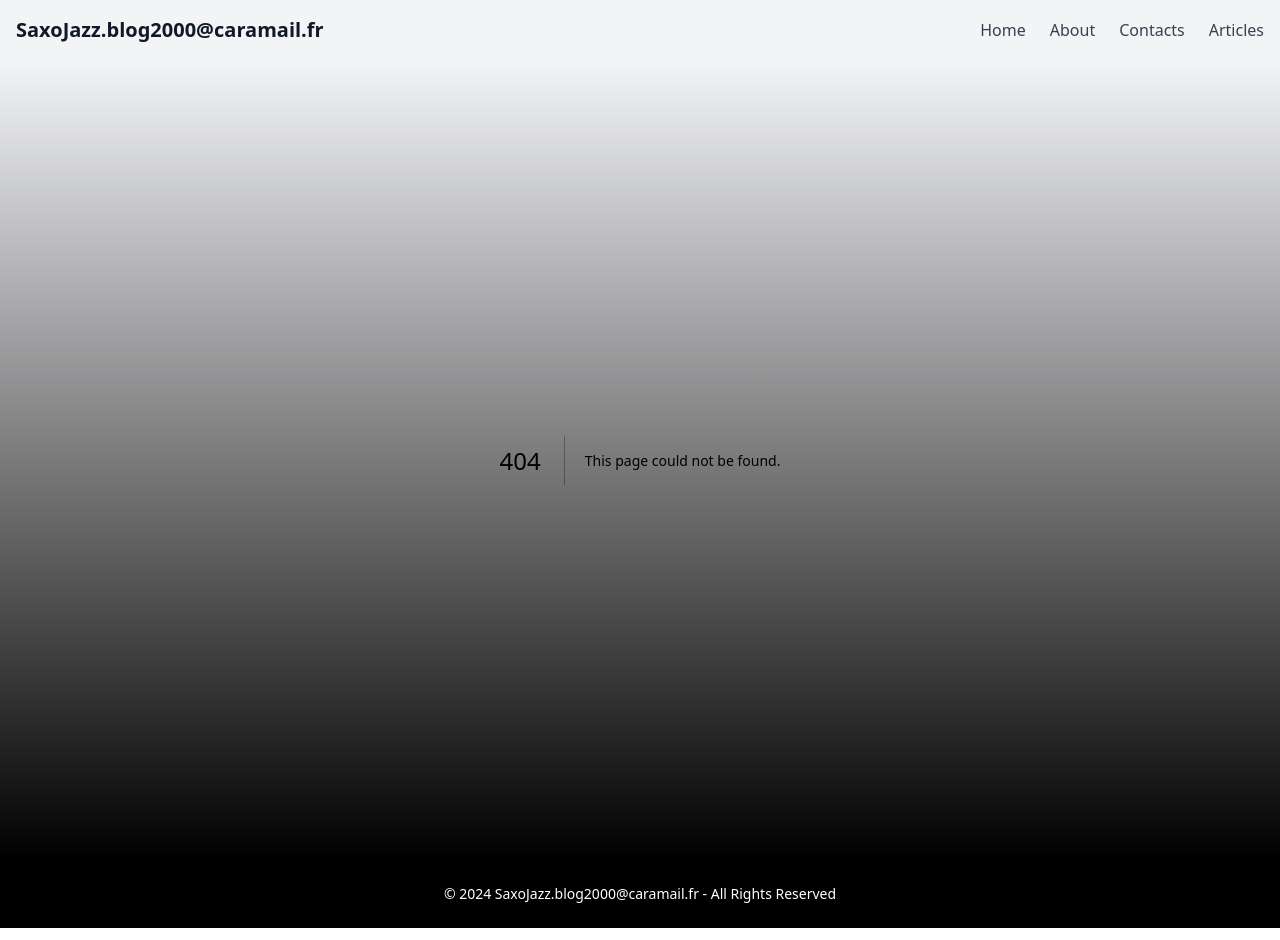
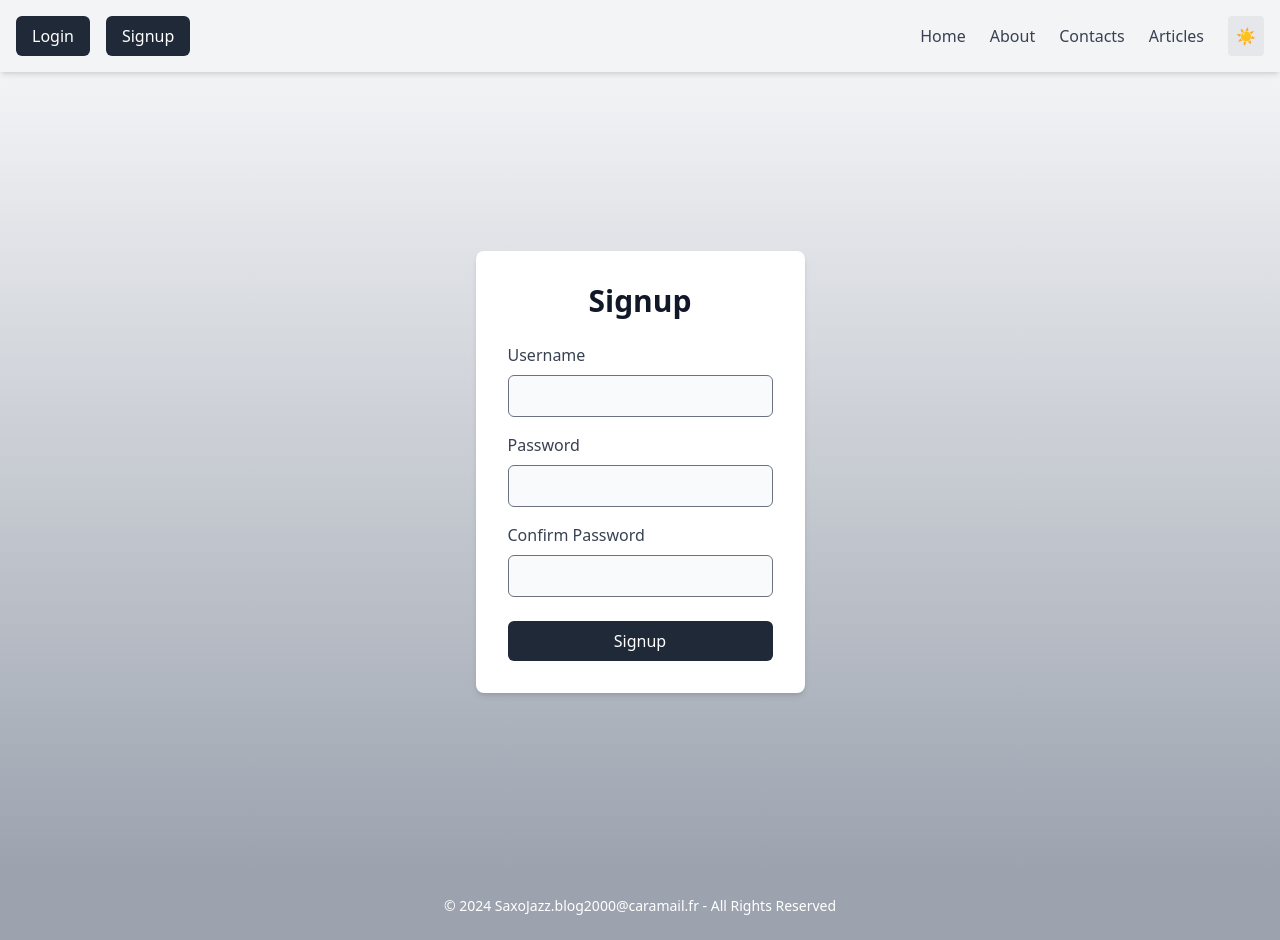
Before and after one commit to JulesDias/fall2024-webtech-202, a Next.js app in the folder client/: page /login_controlled in a window 1280 px wide. Before the commit this address had no page. Built offline with nearby package versions, Linux system fonts and the light colour scheme; what tailwindcss-font-inter would draw is missing.

Commit message:
wip : Added features
added :
 - Login page
 - sign up page
 - _app
- UserContext
 - dark mode
- general design rework

```diff
--- a/client/package.json
+++ b/client/package.json
@@ -8,6 +8,7 @@
     "@tailwindcss/forms": "^0.5.9",
     "@tailwindcss/typography": "^0.5.15",
     "next": "^15.0.2",
+    "next-themes": "^0.4.3",
     "react": "^18.3.1",
     "react-dom": "^18.3.1",
     "tailwindcss-font-inter": "^3.1.0"
--- a/client/src/app/about/page.js
+++ b/client/src/app/about/page.js
@@ -8,7 +8,7 @@ export default function About() {
           <h1 className="wt-title-better">
             Here's What We're About
           </h1>
-          <p className="mb-8 text-lg text-gray-200 font-roboto">
+          <p className="mb-8 text-lg text-gray-900 font-roboto dark:text-gray-200">
             Lorem ipsum dolor sit amet, consectetur adipiscing elit. Sed do eiusmod tempor incididunt ut labore et dolore magna aliqua. Ut enim ad minim veniam, quis nostrud exercitation ullamco laboris nisi ut aliquip ex ea commodo consequat.
           </p>
         </div>
--- a/client/src/app/contacts/page.js
+++ b/client/src/app/contacts/page.js
@@ -9,7 +9,7 @@ export default function Contacts() {
           <h1 className="wt-title-better">
             Contact Us!
           </h1>
-          <p className="text-lg text-gray-600 mb-8 font-roboto">
+          <p className="text-lg text-gray-900 mb-8 font-roboto dark:text-gray-200">
             We would love to hear from you! Please reach out with any questions, comments, or feedback you may have.
           </p>
           <form className="flex flex-col space-y-4">
--- a/client/src/app/layout.js
+++ b/client/src/app/layout.js
@@ -1,19 +1,28 @@
+"use client"; //indique que ce fichier est un composant client
+
 import '../styles/globals.css'; // Import the global Tailwind CSS styles
 import Header from '../components/Header';
 import Footer from '../components/Footer';
+import { useState } from 'react';
 
 
 
 export default function RootLayout({ children }) {
+  const [isDarkMode, setIsDarkMode] = useState(false);
+
+  const toggleDarkMode = () => setIsDarkMode(!isDarkMode);
+
   return (
-      <html lang="en">
+    <html lang="en" className={isDarkMode ? 'dark' : ''}>
       <body>
         <div className="flex flex-col min-h-screen">
-      <Header />
-      <main className="flex items-center justify-center h-screen bg-gradient-to-b from-gray-100 to-black">{children}</main>
+          <Header isDarkMode={isDarkMode} toggleDarkMode={toggleDarkMode} />
+          <main className="flex items-center justify-center h-screen bg-gradient-to-b from-gray-100 to-gray-400 dark:from-gray-900 dark:to-gray-700">
+            {children}
+          </main>
           <Footer />
         </div>
       </body>
     </html>
-    )
+  );
 }
--- /dev/null
+++ b/client/src/app/login_controlled/page.js
@@ -0,0 +1,98 @@
+"use client";
+import { useState } from "react";
+
+export default function ControlledSignupPage() {
+  const [formData, setFormData] = useState({
+    username: "",
+    password: "",
+    confirmPassword: ""
+  });
+
+  const [passwordMatch, setPasswordMatch] = useState(true);
+
+  // Update formData state when input values change
+  const handleChange = (event) => {
+    const { name, value } = event.target;
+    setFormData({ ...formData, [name]: value });
+
+    // Check if passwords match when either password or confirmPassword changes
+    if (name === "password" || name === "confirmPassword") {
+      setPasswordMatch(formData.password === value || name === "password" ? value === formData.confirmPassword : true);
+    }
+  };
+
+  // Handle form submission
+  const handleSubmit = (event) => {
+    event.preventDefault();
+    if (formData.password !== formData.confirmPassword) {
+      setPasswordMatch(false);
+      return;
+    }
+    console.log("Submitted Data:", formData);
+  };
+
+  return (
+    <div className="flex items-center justify-center min-h-screen bg-gradient-to-b from-gray-100 to-gray-400 dark:from-gray-900 dark:to-gray-700">
+      <div className="w-full max-w-md p-8 bg-white rounded-lg shadow-md dark:bg-gray-800">
+        <h2 className="text-3xl font-bold text-center mb-6 text-gray-900 dark:text-white">
+          Signup
+        </h2>
+        <form onSubmit={handleSubmit}>
+          <div className="mb-4">
+            <label htmlFor="username" className="block text-gray-700 dark:text-gray-300 font-medium mb-2">
+              Username
+            </label>
+            <input
+              type="text"
+              name="username"
+              id="username"
+              value={formData.username}
+              onChange={handleChange}
+              className="w-full px-4 py-2 border rounded-md bg-gray-50 text-gray-900 dark:bg-gray-700 dark:text-gray-100 focus:outline-none focus:ring-2 focus:ring-blue-500"
+              required
+            />
+          </div>
+          <div className="mb-4">
+            <label htmlFor="password" className="block text-gray-700 dark:text-gray-300 font-medium mb-2">
+              Password
+            </label>
+            <input
+              type="password"
+              name="password"
+              id="password"
+              value={formData.password}
+              onChange={handleChange}
+              className="w-full px-4 py-2 border rounded-md bg-gray-50 text-gray-900 dark:bg-gray-700 dark:text-gray-100 focus:outline-none focus:ring-2 focus:ring-blue-500"
+              required
+            />
+          </div>
+          <div className="mb-6">
+            <label htmlFor="confirmPassword" className="block text-gray-700 dark:text-gray-300 font-medium mb-2">
+              Confirm Password
+            </label>
+            <input
+              type="password"
+              name="confirmPassword"
+              id="confirmPassword"
+              value={formData.confirmPassword}
+              onChange={handleChange}
+              className="w-full px-4 py-2 border rounded-md bg-gray-50 text-gray-900 dark:bg-gray-700 dark:text-gray-100 focus:outline-none focus:ring-2 focus:ring-blue-500"
+              required
+            />
+            {!passwordMatch && (
+              <p className="text-red-500 text-sm mt-2">
+                Passwords do not match
+              </p>
+            )}
+          </div>
+          <button
+            type="submit"
+            className="w-full py-2 text-white bg-gray-800 rounded-md transition hover:bg-gray-700 dark:bg-gray-600 focus:outline-none focus:ring-2 focus:ring-gray-500 focus:ring-offset-2"
+          >
+            Signup
+          </button>
+        </form>
+      </div>
+    </div>
+  );
+}
--- /dev/null
+++ b/client/src/app/login_native/page.js
@@ -0,0 +1,69 @@
+"use client";
+import { useState } from "react";
+
+export default function LoginPage() {
+  const [formData, setFormData] = useState(null);
+
+  const handleSubmit = (event) => {
+    event.preventDefault();
+    const form = event.target;
+    const data = new FormData(form);
+    const username = data.get("username");
+    const password = data.get("password");
+
+    console.log("Username:", username);
+    console.log("Password:", password);
+
+    setFormData({ username, password });
+  };
+
+  return (
+    <div className="flex items-center justify-center min-h-screen bg-gradient-to-b from-gray-100 to-gray-400 dark:from-gray-900 dark:to-gray-700">
+      <div className="w-full max-w-md p-8 bg-white rounded-lg shadow-md dark:bg-gray-800">
+        <h2 className="text-3xl font-bold text-center mb-6 text-gray-900 dark:text-white">
+          Login
+        </h2>
+        <form onSubmit={handleSubmit}>
+          <div className="mb-4">
+            <label htmlFor="username" className="block text-gray-700 dark:text-gray-300 font-medium mb-2">
+              Username
+            </label>
+            <input
+              type="text"
+              name="username"
+              id="username"
+              className="w-full px-4 py-2 border rounded-md bg-gray-50 text-gray-900 dark:bg-gray-700 dark:text-gray-100 focus:outline-none focus:ring-2 focus:ring-blue-500"
+              required
+            />
+          </div>
+          <div className="mb-6">
+            <label htmlFor="password" className="block text-gray-700 dark:text-gray-300 font-medium mb-2">
+              Password
+            </label>
+            <input
+              type="password"
+              name="password"
+              id="password"
+              className="w-full px-4 py-2 border rounded-md bg-gray-50 text-gray-900 dark:bg-gray-700 dark:text-gray-100 focus:outline-none focus:ring-2 focus:ring-blue-500"
+              required
+            />
+          </div>
+          <button
+            type="submit"
+            className="w-full py-2 text-white bg-gray-800 rounded-md transition hover:bg-gray-700 dark:bg-gray-600 focus:outline-none focus:ring-2 focus:ring-gray-500 focus:ring-offset-2"
+          >
+            Login
+          </button>
+        </form>
+
+        {formData && (
+          <div className="mt-4 p-4 bg-gray-100 dark:bg-gray-700 rounded-md">
+            <p className="text-gray-900 dark:text-gray-300 font-medium">Submitted Data:</p>
+            <p className="text-gray-700 dark:text-gray-400">Username: {formData.username}</p>
+            <p className="text-gray-700 dark:text-gray-400">Password: {formData.password}</p>
+          </div>
+        )}
+      </div>
+    </div>
+  );
+}
--- a/client/src/components/Footer.js
+++ b/client/src/components/Footer.js
@@ -1,6 +1,6 @@
 export default function Footer() {
   return (
-    <footer className="p-6 text-center text-white bg-black">
+    <footer className="p-6 text-center bg-gray-400 text-white dark:bg-gray-700 dark:text-gray-400">
       <p className="text-sm">© 2024 SaxoJazz.blog2000@caramail.fr - All Rights Reserved</p>
     </footer>
   );
--- a/client/src/components/Header.js
+++ b/client/src/components/Header.js
@@ -1,23 +1,38 @@
+"use client"; // Indique que ce fichier est un composant client
+
 import Link from 'next/link';
 
-export default function Header() {
+export default function Header({ isDarkMode, toggleDarkMode }) {
   return (
-    <header className="bg-gray-100 shadow-md">
+    <header className="sticky top-0 z-10 bg-gray-100 shadow-md dark:bg-gray-800">
       <nav className="container flex items-center justify-between p-4 mx-auto">
-        <div className="text-xl font-semibold text-gray-900">SaxoJazz.blog2000@caramail.fr</div>
-        <div className="space-x-6">
-          <Link href="/" className="text-gray-700 transition hover:text-black">
+       {/* Login Button */}
+       <div className="flex space-x-4">
+          <Link href="/login_native" className="px-4 py-2 bg-gray-800 text-white rounded-md transition hover:bg-gray-700 dark:bg-gray-600 dark:hover:bg-gray-500">
+            Login
+          </Link>
+          <Link href="/login_controlled" className="px-4 py-2 bg-gray-800 text-white rounded-md transition hover:bg-gray-700 dark:bg-gray-600 dark:hover:bg-gray-500">
+            Signup
+          </Link>
+        </div>
+
+        <div className="flex items-center space-x-6">
+          <Link href="/" className="text-gray-700 transition hover:text-black dark:text-gray-300 dark:hover:text-white">
             Home
           </Link>
-          <Link href="/about" className="text-gray-700 transition hover:text-black">
+          <Link href="/about" className="text-gray-700 transition hover:text-black dark:text-gray-300 dark:hover:text-white">
             About
           </Link>
-          <Link href="/contacts" className="text-gray-700 transition hover:text-black">
+          <Link href="/contacts" className="text-gray-700 transition hover:text-black dark:text-gray-300 dark:hover:text-white">
             Contacts
           </Link>
-          <Link href="/articles" className="text-gray-700 transition hover:text-black">
+          <Link href="/articles" className="text-gray-700 transition hover:text-black dark:text-gray-300 dark:hover:text-white">
             Articles
           </Link>
+          {/* Toggle Switch */}
+          <button onClick={toggleDarkMode} className="p-2 bg-gray-200 rounded hover:bg-gray-400 dark:bg-gray-600 dark:hover:bg-gray-400">
+            {isDarkMode ? '🌙' : '☀️'}
+          </button>
         </div>
       </nav>
     </header>
--- a/client/src/styles/globals.css
+++ b/client/src/styles/globals.css
@@ -3,9 +3,14 @@
 @tailwind utilities;
 
 .wt-title {
-    @apply text-3xl font-bold underline mb-10;
-  }
+  @apply text-3xl font-bold underline mb-10 text-gray-900 dark:text-gray-100;
+}
 
 .wt-title-better {
-    @apply text-5xl font-extrabold text-gray-900 mb-4 tracking-tight;
-  }
+  @apply text-5xl font-extrabold text-gray-900 dark:text-gray-100 mb-4 tracking-tight;
+}
+
+
+body {
+  @apply text-gray-900 dark:text-gray-100;
+}
--- a/client/tailwind.config.js
+++ b/client/tailwind.config.js
@@ -14,4 +14,5 @@ module.exports = {
     require('@tailwindcss/typography'),
     require('@tailwindcss/forms'),
   ],
+  darkMode: 'class',
 }
```
Also changed, not shown: client/src/app/pages/_app.js (added, +13 -0 lines), client/src/components/UserContext.js (added, +18 -0 lines), 1 other file (tests, documents, lock files or other folders). Lines whose indentation alone changed are shown as unchanged.
